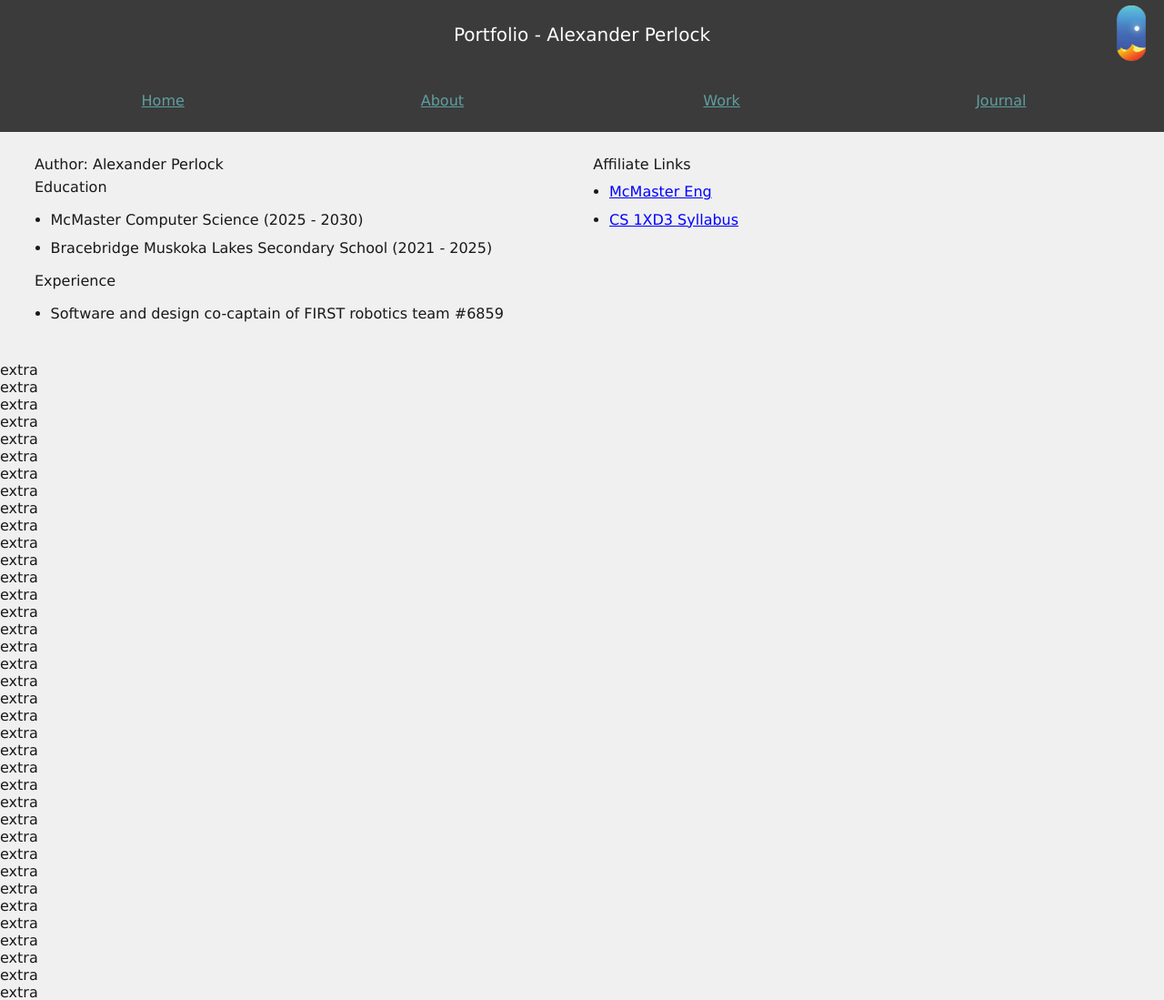
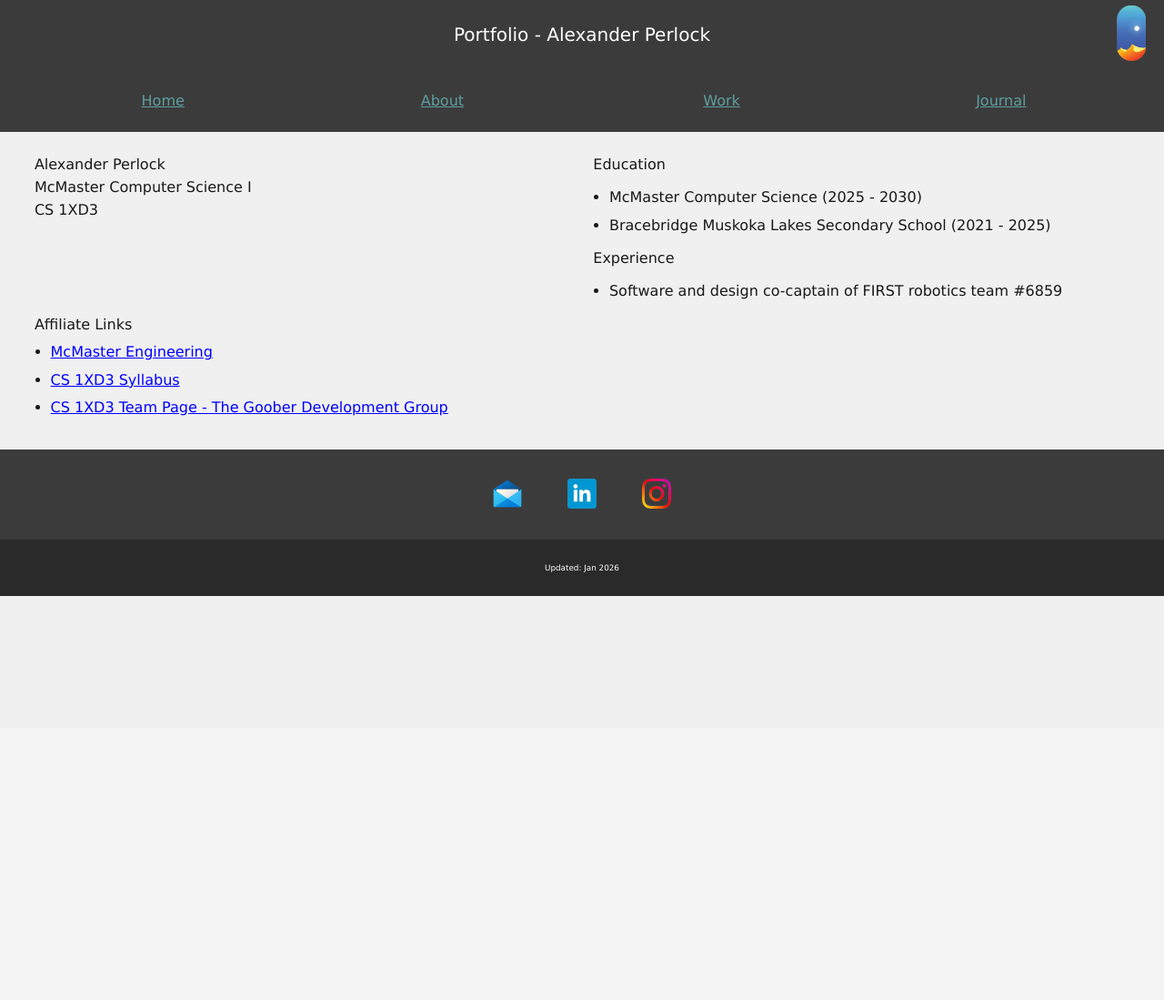
Before and after one commit to H3A4K/cs1xd3, a PHP site: page / in a window 1280 px wide. Shown: the top 1099 px of the page at 91% size. After the commit the page ends 655 px from the top, so only its background shows below. Run offline with PHP 8.4, Linux system fonts and the light colour scheme.

Commit message:
content changes

```diff
--- a/portfolio/assets/css/global.css
+++ b/portfolio/assets/css/global.css
@@ -132,7 +132,7 @@ nav,
     padding-bottom: 1%;
 }
 
-#content ul {
+#content ul, #content ol {
     padding-left: 3%
 }
 
@@ -140,6 +140,17 @@ nav,
     /* margin-left: 3%; */
     margin-top: 2%;
     margin-bottom: 2%;
+}
+
+.grid {
+    border: 1px, solid, var(--fg-colour);
+    border-radius: 5%;
+    padding: 1%;
+}
+
+.grid ol, .grid ul {
+    /* margin-left: 5%; */
+    padding: 0;
 }
 
 /* Phone*/
@@ -195,6 +206,9 @@ nav,
     } */
     #content {
         display: flex;
+        flex-wrap: wrap;
+        /* grid-template-columns: 2; */
+        /* gap: 2%; */
         /* padding: 0%; */
     }
     #content div {
@@ -203,7 +217,7 @@ nav,
         margin-right: 1%;
         align-items: center;
         justify-content: right;
-        width: 50%;
+        width: 48%;
     }
 
     #theme {
--- a/portfolio/index.html
+++ b/portfolio/index.html
@@ -3,8 +3,6 @@
 Alexander Perlock
 
 Home page
-
-TODO: Change this header comment to describe the web page.
 -->
 <html>
 
@@ -33,12 +31,14 @@ TODO: Change this header comment to describe the web page.
             <a href="./journal.html">Journal</a>
         </nav>
 
-
-
         <div id="content">
             <div>
+                <p>Alexander Perlock</p>
+                <p>McMaster Computer Science I</p>
+                <p>CS 1XD3</p>
+            </div>
+            <div>
                 <!-- Name, Course + Program -->
-                <p>Author: Alexander Perlock</p>
                 <!-- <h1>About Me</h1> -->
                 <p>Education <ul>
                     <li>McMaster Computer Science (2025 - 2030)</li>
@@ -49,41 +49,12 @@ TODO: Change this header comment to describe the web page.
                 </ul></p>
             </div>
             <div>Affiliate Links<ul>
-                    <li><a href="https://www.eng.mcmaster.ca/">McMaster Eng</a></li>
-                    <li><a href="https://mcmaster.simplesyllabusca.com/en-US/doc/npmcw4yer/">CS 1XD3 Syllabus</a></li>
+                    <li><a href="https://www.eng.mcmaster.ca/" target="_blank">McMaster Engineering</a></li>
+                    <li><a href="https://mcmaster.simplesyllabusca.com/en-US/doc/npmcw4yer/" target="_blank">CS 1XD3 Syllabus</a></li>
+                    <li><a href="https://cs1xd3.cas.mcmaster.ca/~paten164/team" target="_blank">CS 1XD3 Team Page - The Goober Development Group</a></li>
                 </ul>
             </div>
-
-
-            <!-- Insert Affiliate links : Mcmaster Eng, Course Syllabus -->
         </div>
-
-        <p>extra</p>
-        <p>extra</p><p>extra</p>
-        <p>extra</p><p>extra</p><p>extra</p>
-        <p>extra</p><p>extra</p><p>extra</p><p>extra</p>
-        <p>extra</p><p>extra</p>
-        <p>extra</p>
-        <p>extra</p><p>extra</p>
-        <p>extra</p><p>extra</p><p>extra</p>
-        <p>extra</p><p>extra</p><p>extra</p><p>extra</p>
-        <p>extra</p><p>extra</p><p>extra</p>
-        <p>extra</p><p>extra</p>
-        <p>extra</p><p>extra</p><p>extra</p>
-        <p>extra</p><p>extra</p><p>extra</p><p>extra</p>
-        <p>extra</p><p>extra</p><p>extra</p>
-        <p>extra</p><p>extra</p>
-        <p>extra</p><p>extra</p><p>extra</p>
-        <p>extra</p><p>extra</p><p>extra</p><p>extra</p>
-        <p>extra</p><p>extra</p><p>extra</p>
-        <p>extra</p><p>extra</p>
-        <p>extra</p><p>extra</p><p>extra</p>
-        <p>extra</p><p>extra</p><p>extra</p><p>extra</p>
-        <p>extra</p><p>extra</p><p>extra</p>
-        <p>extra</p><p>extra</p>
-        <p>extra</p><p>extra</p><p>extra</p>
-        <p>extra</p><p>extra</p><p>extra</p><p>extra</p>
-        <p>extra</p><p>extra</p>
 
         <nav id="contact">
             <!-- <div>Nothing Here Yet</div> -->
@@ -98,7 +69,7 @@ TODO: Change this header comment to describe the web page.
         </nav>
 
         <footer>
-            <p>Updated: 18 Jan 2026</p>
+            <p>Updated: Jan 2026</p>
         </footer>
     </div>
 </body>
--- a/portfolio/journal.html
+++ b/portfolio/journal.html
@@ -38,6 +38,7 @@ web page and include your name as author.
         <div id="content">
             Entries <ol>
                 <li>12 01 2026: I have limited experience with web development, just some tinkering in my offtime. and so far this course has been pretty good and I love the textbook and it's format</li>
+                <li>26 01 2026: This course has gone quite well so far. My portfolio is looking a decent bit nicer now, and working on this has definately made me more comfortable with the design of web pages</li>
             </ol>
         </div>
 
@@ -55,7 +56,7 @@ web page and include your name as author.
         </div>
 
         <footer>
-            <p>Updated: 18 Jan 2026</p>
+            <p>Updated: Jan 2026</p>
         </footer>
     </div>
 </body>
--- a/portfolio/work.html
+++ b/portfolio/work.html
@@ -52,7 +52,7 @@ web page and include your name as author.
         </div>
 
         <footer>
-            <p>Updated: 18 Jan 2026</p>
+            <p>Updated: Jan 2026</p>
         </footer>
     </div>
 </body>
```
Also changed, not shown: portfolio/about.html (+31 -2 lines).
